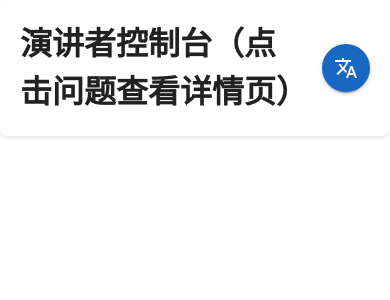
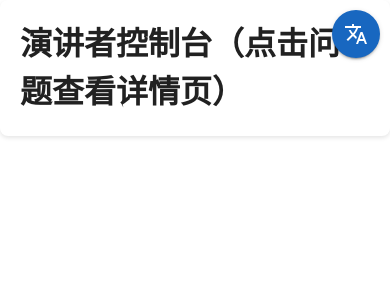
Before and after one commit to soaringjerry/AnyQA, a Vue app in the folder frontend-vue/: page /#/presenter in a window 390 px wide. Shown: the top 300 px of the page. Built offline with nearby package versions, Linux system fonts and the light colour scheme.

Commit message:
Optimize code, switch language to component mode to provide

```diff
--- /dev/null
+++ b/frontend-vue/src/components/LanguageSwitcher.vue
@@ -0,0 +1,55 @@
+<template>
+  <div class="language-switcher">
+    <v-menu>
+      <template v-slot:activator="{ props }">
+        <v-btn
+          v-bind="props"
+          color="primary"
+          class="lang-menu-btn"
+          icon
+        >
+          <v-icon>mdi-translate</v-icon>
+        </v-btn>
+      </template>
+      <v-list>
+        <v-list-item @click="changeLang('zh')">
+          <v-list-item-title>{{ $t('button.chinese') }}</v-list-item-title>
+        </v-list-item>
+        <v-list-item @click="changeLang('en')">
+          <v-list-item-title>{{ $t('button.english') }}</v-list-item-title>
+        </v-list-item>
+        <v-list-item @click="changeLang('jp')">
+          <v-list-item-title>{{ $t('button.japanese') }}</v-list-item-title>
+        </v-list-item>
+      </v-list>
+    </v-menu>
+  </div>
+</template>
+
+<script setup>
+import { useI18n } from 'vue-i18n'
+
+const { locale } = useI18n()
+
+function changeLang(lang) {
+  locale.value = lang
+}
+</script>
+
+<style scoped>
+.language-switcher {
+  position: fixed;
+  top: 20px;
+  right: 20px;
+  z-index: 1000;
+  display: flex;
+  gap: 10px;
+}
+
+@media (max-width: 768px) {
+  .language-switcher {
+    top: 10px;
+    right: 10px;
+  }
+}
+</style>
--- a/frontend-vue/src/pages/DisplayPage.vue
+++ b/frontend-vue/src/pages/DisplayPage.vue
@@ -5,31 +5,7 @@
     <div class="container">
       <header class="header">
         <h1>{{ $t('display.title') }}</h1>
-        <div class="language-switcher">
-          <v-menu>
-            <template v-slot:activator="{ props }">
-              <v-btn
-                v-bind="props"
-                color="primary"
-                class="lang-menu-btn"
-                icon
-              >
-                <v-icon>mdi-translate</v-icon>
-              </v-btn>
-            </template>
-            <v-list>
-              <v-list-item @click="changeLang('zh')">
-                <v-list-item-title>{{ $t('button.chinese') }}</v-list-item-title>
-              </v-list-item>
-              <v-list-item @click="changeLang('en')">
-                <v-list-item-title>{{ $t('button.english') }}</v-list-item-title>
-              </v-list-item>
-              <v-list-item @click="changeLang('jp')">
-                <v-list-item-title>{{ $t('button.japanese') }}</v-list-item-title>
-              </v-list-item>
-            </v-list>
-          </v-menu>
-        </div>
+        <LanguageSwitcher />
       </header>
 
       <div
@@ -56,8 +32,9 @@
 import { ref, computed, onMounted, onUnmounted, watchEffect } from 'vue'
 import { useI18n } from 'vue-i18n'
 import config from '../config/index.js'
+import LanguageSwitcher from '../components/LanguageSwitcher.vue'
 
-const { t, locale } = useI18n()
+const { t } = useI18n()
 
 const questions = ref([])
 const sessionId = ref('')
@@ -135,11 +112,6 @@ onUnmounted(() => {
   document.body.style.overflow = ''
   document.documentElement.style.overflow = ''
 })
-
-// 添加语言切换函数
-const changeLang = (lang) => {
-  locale.value = lang
-}
 </script>
 
 <style>
--- a/frontend-vue/src/pages/IndexPage.vue
+++ b/frontend-vue/src/pages/IndexPage.vue
@@ -20,32 +20,7 @@
           <h1 class="text-center animate__animated animate__bounceIn">
              {{ $t('nav.Questionshere') }}
           </h1>
-          <!-- 添加语言切换按钮容器 -->
-          <div class="language-switcher">
-            <v-menu>
-              <template v-slot:activator="{ props }">
-                <v-btn
-                  v-bind="props"
-                  color="primary"
-                  class="lang-menu-btn"
-                  icon
-                >
-                  <v-icon>mdi-translate</v-icon>
-                </v-btn>
-              </template>
-              <v-list>
-                <v-list-item @click="changeLang('zh')">
-                  <v-list-item-title>{{ $t('button.chinese') }}</v-list-item-title>
-                </v-list-item>
-                <v-list-item @click="changeLang('en')">
-                  <v-list-item-title>{{ $t('button.english') }}</v-list-item-title>
-                </v-list-item>
-                <v-list-item @click="changeLang('jp')">
-                  <v-list-item-title>{{ $t('button.japanese') }}</v-list-item-title>
-                </v-list-item>
-              </v-list>
-            </v-menu>
-          </div>
+          <LanguageSwitcher />
 
           <!-- 如果配置加载出现错误 -->
           <div v-if="configError" class="status error animate__animated animate__fadeInUp">
@@ -113,6 +88,8 @@
 import { ref, onMounted, onBeforeUnmount } from 'vue'
 import jsyaml from 'js-yaml'
 import { useRoute } from 'vue-router'
+import { useI18n } from 'vue-i18n'
+import LanguageSwitcher from '../components/LanguageSwitcher.vue'
 
 const question = ref('')
 const statusMessage = ref('')
@@ -129,6 +106,7 @@ const configError = ref(null)
 const sessionId = ref(null)
 
 const route = useRoute()
+const { t } = useI18n()
 
 // 修改加载配置函数
 async function loadConfig() {
@@ -249,14 +227,6 @@ onBeforeUnmount(() => {
     clearInterval(sakuraInterval)
   }
 })
-
-import { useI18n } from 'vue-i18n'
-
-const { locale, t } = useI18n()
-
-function changeLang(lang) {
-  locale.value = lang
-}
 </script>
 
 <style scoped>
--- a/frontend-vue/src/pages/PresenterPage.vue
+++ b/frontend-vue/src/pages/PresenterPage.vue
@@ -2,31 +2,7 @@
   <div class="container">
     <div class="header">
       <h1>{{ $t('presenter.title') }}</h1>
-      <div class="language-switcher">
-        <v-menu>
-          <template v-slot:activator="{ props }">
-            <v-btn
-              v-bind="props"
-              color="primary"
-              class="lang-menu-btn"
-              icon
-            >
-              <v-icon>mdi-translate</v-icon>
-            </v-btn>
-          </template>
-          <v-list>
-            <v-list-item @click="changeLang('zh')">
-              <v-list-item-title>{{ $t('button.chinese') }}</v-list-item-title>
-            </v-list-item>
-            <v-list-item @click="changeLang('en')">
-              <v-list-item-title>{{ $t('button.english') }}</v-list-item-title>
-            </v-list-item>
-            <v-list-item @click="changeLang('jp')">
-              <v-list-item-title>{{ $t('button.japanese') }}</v-list-item-title>
-            </v-list-item>
-          </v-list>
-        </v-menu>
-      </div>
+      <LanguageSwitcher />
     </div>
     <div id="questionList">
       <div
@@ -90,8 +66,9 @@ import { useI18n } from 'vue-i18n'
 import config from '../config/index.js'
 import { marked } from 'marked'
 import { useRoute } from 'vue-router'
+import LanguageSwitcher from '../components/LanguageSwitcher.vue'
 
-const { t, locale } = useI18n()
+const { t } = useI18n()
 
 const questions = ref([])
 const showModal = ref(false)
@@ -175,10 +152,6 @@ async function showQuestionOnDisplay() {
   } catch (error) {
     console.error('设置显示问题失败:', error)
   }
-}
-
-const changeLang = (lang) => {
-  locale.value = lang
 }
 
 onMounted(() => {
--- a/frontend-vue/src/pages/SessionSetup.vue
+++ b/frontend-vue/src/pages/SessionSetup.vue
@@ -3,31 +3,7 @@
     <v-card elevation="2" class="pa-4">
       <v-card-title class="text-h5 pb-2 justify-center position-relative">
         {{ $t('title.createSession') }}
-        <div class="language-switcher">
-          <v-menu>
-            <template v-slot:activator="{ props }">
-              <v-btn
-                v-bind="props"
-                color="primary"
-                class="lang-menu-btn"
-                icon
-              >
-                <v-icon>mdi-translate</v-icon>
-              </v-btn>
-            </template>
-            <v-list>
-              <v-list-item @click="changeLang('zh')">
-                <v-list-item-title>{{ $t('button.chinese') }}</v-list-item-title>
-              </v-list-item>
-              <v-list-item @click="changeLang('en')">
-                <v-list-item-title>{{ $t('button.english') }}</v-list-item-title>
-              </v-list-item>
-              <v-list-item @click="changeLang('jp')">
-                <v-list-item-title>{{ $t('button.japanese') }}</v-list-item-title>
-              </v-list-item>
-            </v-list>
-          </v-menu>
-        </div>
+        <LanguageSwitcher />
       </v-card-title>
 
       <v-card-subtitle class="text-center pb-4">
@@ -92,8 +68,9 @@
 import { ref, watchEffect, computed, nextTick } from 'vue'
 import QRCode from 'qrcode'
 import { useI18n } from 'vue-i18n'
+import LanguageSwitcher from '../components/LanguageSwitcher.vue'
 
-const { locale } = useI18n()
+const { t } = useI18n()
 
 // 假设域名为 yourdomain.com
 const baseDomain = window.location.origin
@@ -109,10 +86,6 @@ const createSession = () => {
 const indexUrl = computed(() => `${baseDomain}/#/?sessionId=${sessionId.value}`)
 const presenterUrl = computed(() => `${baseDomain}/#/presenter?sessionId=${sessionId.value}`)
 const displayUrl = computed(() => `${baseDomain}/#/display?sessionId=${sessionId.value}`)
-
-const changeLang = (lang) => {
-  locale.value = lang
-}
 
 watchEffect(async () => {
   if (sessionId.value) {
```
